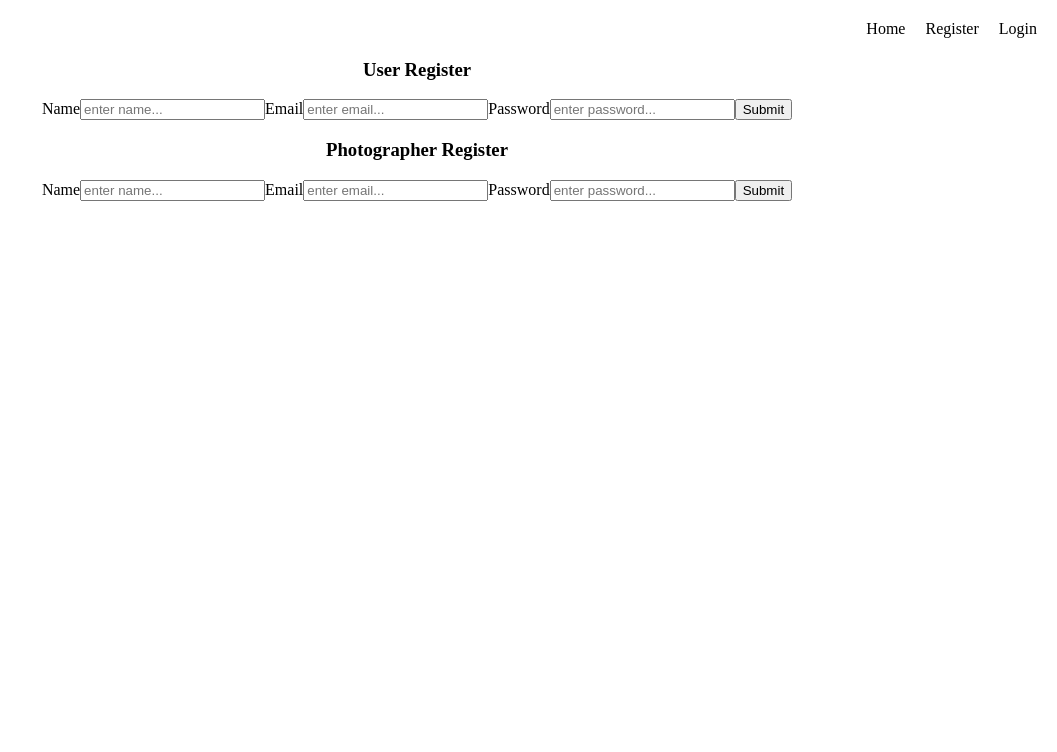
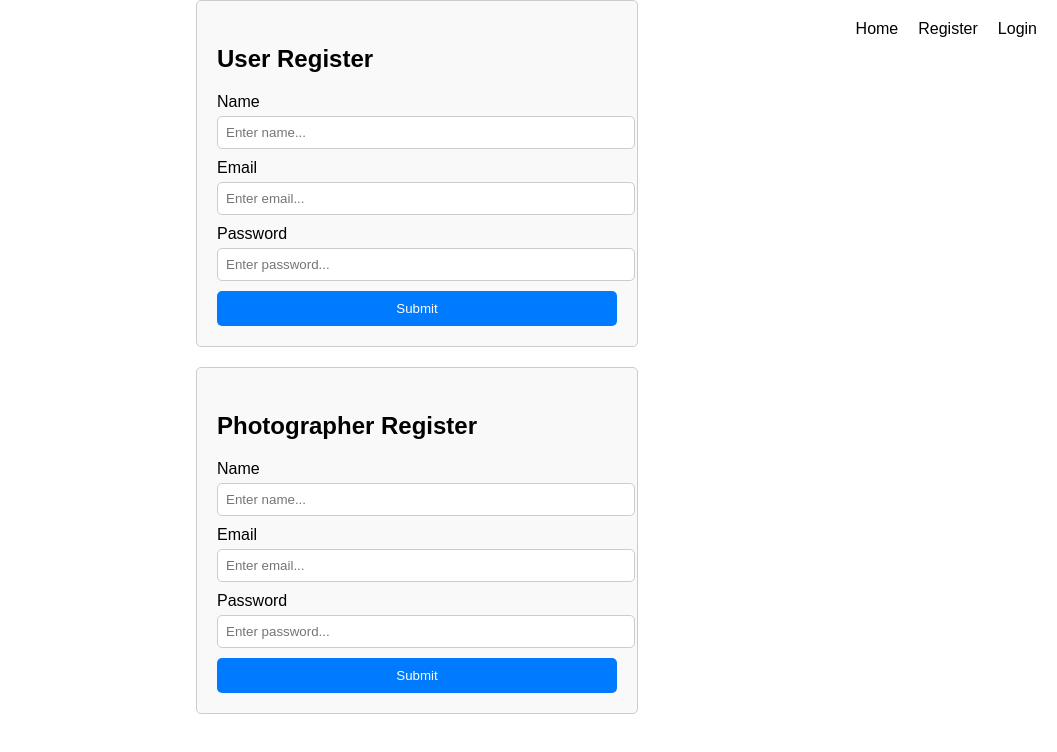
Before and after one commit to ayay2002/4EverMemories, a React (Vite) app in the folder client/: page /register in a window 1280 px wide. Shown: the top 752 px of the page, without its empty margins (223-1280 px from the left). Built offline with nearby package versions, Linux system fonts and the light colour scheme; no server answers.

Commit message:
update to home.jsx css and register.jsx css

```diff
--- a/client/src/App.jsx
+++ b/client/src/App.jsx
@@ -1,4 +1,5 @@
-import './App.css'
+import './index.css'; // Import the index.css file
+
 import { Routes, Route } from 'react-router-dom';
 import Navbar from '../src/components/Navbar';
 import Home from '../src/pages/Home';
--- a/client/src/index.css
+++ b/client/src/index.css
@@ -1,71 +1,29 @@
-/* :root {
-  font-family: Inter, system-ui, Avenir, Helvetica, Arial, sans-serif;
-  line-height: 1.5;
-  font-weight: 400;
+/* App.jsx Global CSS */
 
-  color-scheme: light dark;
-  color: rgba(255, 255, 255, 0.87);
-  background-color: #242424;
-
-  font-synthesis: none;
-  text-rendering: optimizeLegibility;
-  -webkit-font-smoothing: antialiased;
-  -moz-osx-font-smoothing: grayscale;
+/* Apply global styles to the entire application */
+body {
+  font-family: Arial, sans-serif;
+  margin: 0;
+  padding: 0;
 }
 
-a {
-  font-weight: 500;
-  color: #646cff;
-  text-decoration: inherit;
-}
-a:hover {
-  color: #535bf2;
+/* Add styles for the navbar */
+.navbar {
+  background-color: #333;
+  color: #fff;
+  padding: 10px 20px;
 }
 
-body {
-  margin: 0;
-  display: flex;
-  place-items: center;
-  min-width: 320px;
-  min-height: 100vh;
+.navbar a {
+  color: #fff;
+  text-decoration: none;
+  margin-right: 20px;
 }
 
-h1 {
-  font-size: 3.2em;
-  line-height: 1.1;
+.navbar a:hover {
+  text-decoration: underline;
 }
 
-button {
-  border-radius: 8px;
-  border: 1px solid transparent;
-  padding: 0.6em 1.2em;
-  font-size: 1em;
-  font-weight: 500;
-  font-family: inherit;
-  background-color: #1a1a1a;
-  cursor: pointer;
-  transition: border-color 0.25s;
-}
-button:hover {
-  border-color: #646cff;
-}
-button:focus,
-button:focus-visible {
-  outline: 4px auto -webkit-focus-ring-color;
-}
-
-@media (prefers-color-scheme: light) {
-  :root {
-    color: #213547;
-    background-color: #ffffff;
-  }
-  a:hover {
-    color: #747bff;
-  }
-  button {
-    background-color: #f9f9f9;
-  }
-} */
 
 
 /* dashboard.jsx CSS */
@@ -129,6 +87,17 @@ button:focus-visible {
   text-align: center;
 }
 
+.banner {
+  background-color: #007bff;
+  color: #fff;
+  padding: 20px;
+  margin-bottom: 20px;
+}
+
+.banner h1 {
+  font-size: 24px;
+}
+
 .home-header {
   font-size: 24px;
   margin-bottom: 20px;
@@ -143,6 +112,7 @@ button:focus-visible {
   font-size: 18px;
   margin-bottom: 20px;
 }
+
 
 /* Login.jsx CSS*/
 
@@ -252,3 +222,49 @@ button:focus-visible {
 .hidden-input {
   display: none;
 }
+
+/* Register.jsx CSS */
+
+.user-form,
+.photographer-form {
+  max-width: 400px;
+  margin: 0 auto;
+  padding: 20px;
+  border: 1px solid #ccc;
+  border-radius: 5px;
+  background-color: #f9f9f9;
+  margin-bottom: 20px;
+}
+
+.form-header {
+  font-size: 24px;
+  margin-bottom: 20px;
+}
+
+.form-label {
+  display: block;
+  margin-bottom: 5px;
+}
+
+.form-input {
+  width: 100%;
+  padding: 8px;
+  margin-bottom: 10px;
+  border: 1px solid #ccc;
+  border-radius: 5px;
+}
+
+.form-button {
+  width: 100%;
+  padding: 10px;
+  background-color: #007bff;
+  color: #fff;
+  border: none;
+  border-radius: 5px;
+  cursor: pointer;
+  transition: background-color 0.3s ease;
+}
+
+.form-button:hover {
+  background-color: #0056b3;
+}
--- a/client/src/pages/Home.jsx
+++ b/client/src/pages/Home.jsx
@@ -3,6 +3,9 @@ import React from 'react';
 export default function Home() {
   return (
     <div className="home-container">
+      <div className="banner">
+        <h1>Welcome to Our Photography Studio</h1>
+      </div>
       <div>
         <p>Hello! Please select from one of the choices above.</p>
       </div>
--- a/client/src/pages/Register.jsx
+++ b/client/src/pages/Register.jsx
@@ -1,90 +1,84 @@
-import { useState } from "react";
+import React, { useState } from "react";
 import axios from "axios";
 import { toast } from 'react-hot-toast';
 import { useNavigate } from "react-router-dom";
 
 export default function Register() {
     const navigate = useNavigate()
-    const [data1, setData1] = useState({
+    const [user, setUser] = useState({
         name: '',
         email: '',
         password: '',
     })
 
-    const [data2, setData2] = useState({
+    const [photographer, setPhotographer] = useState({
         name: '',
         email: '',
         password: '',
     })
 
-
-
     const registerUser = async (e) => {
         e.preventDefault()
-        const { name, email, password } = data1
+        const { name, email, password } = user
         try {
-            const { data1 } = await axios.post('/register', {
+            const response = await axios.post('/register', {
                 name, email, password
             })
-            if (data1.error) {
-                if (data.error) {
-                    toast.error(data.error)
-                } else {
-                    setData1({})
-                    toast.success('Login successful, Welcome!')
-                    navigate('/login')
-                }
+            if (response.data.error) {
+                toast.error(response.data.error)
+            } else {
+                setUser({})
+                toast.success('Registration successful!')
+                navigate('/login')
             }
         } catch (error) {
-            console.log(error)
+            console.error(error)
         }
     }
 
     const registerPhotographer = async (e) => {
         e.preventDefault()
-        const { name, email, password } = data2
+        const { name, email, password } = photographer
         try {
-            const { data2 } = await axios.post('/register', {
+            const response = await axios.post('/register', {
                 name, email, password
             })
-            if (data2.error) {
-                toast.error(data.error)
+            if (response.data.error) {
+                toast.error(response.data.error)
             } else {
-                setData2({})
-                toast.success('Login successful, Welcome!')
+                setPhotographer({})
+                toast.success('Registration successful!')
                 navigate('/login')
             }
         } catch (error) {
-            console.log(error)
+            console.error(error)
         }
     }
-
-
 
     return (
         <div>
             <div className="user-form">
-                <h3>User Register</h3>
+                <h3 className="form-header">User Register</h3>
                 <form onSubmit={registerUser}>
-                    <label>Name</label>
-                    <input type="text" placeholder='enter name...' value={data1.name} onChange={(e) => setData1({ ...data1, name: e.target.value })} />
-                    <label>Email</label>
-                    <input type="email" placeholder='enter email...' value={data1.email} onChange={(e) => setData1({ ...data1, email: e.target.value })} />
-                    <label>Password</label>
-                    <input type="password" placeholder='enter password...' value={data1.password} onChange={(e) => setData1({ ...data1, password: e.target.value })} />
-                    <button type='submit'>Submit</button>
+                    <label className="form-label">Name</label>
+                    <input type="text" className="form-input" placeholder='Enter name...' value={user.name} onChange={(e) => setUser({ ...user, name: e.target.value })} />
+                    <label className="form-label">Email</label>
+                    <input type="email" className="form-input" placeholder='Enter email...' value={user.email} onChange={(e) => setUser({ ...user, email: e.target.value })} />
+                    <label className="form-label">Password</label>
+                    <input type="password" className="form-input" placeholder='Enter password...' value={user.password} onChange={(e) => setUser({ ...user, password: e.target.value })} />
+                    <button type='submit' className="form-button">Submit</button>
                 </form>
             </div>
             <div className="photographer-form">
-                <h3>Photographer Register</h3>
+                <h3 className="form-header">Photographer Register</h3>
                 <form onSubmit={registerPhotographer}>
-                    <label>Name</label>
-                    <input type="text" placeholder='enter name...' value={data2.name} onChange={(e) => setData2({ ...data2, name: e.target.value })} />
-                    <label>Email</label>
-                    <input type="email" placeholder='enter email...' value={data2.email} onChange={(e) => setData2({ ...data2, email: e.target.value })} />
-                    <label>Password</label>
-                    <input type="password" placeholder='enter password...' value={data2.password} onChange={(e) => setData2({ ...data2, password: e.target.value })} />
-                    <button type='submit'>Submit</button>
+                    <label className="form-label">Name</label>
+                    <input type="text" className="form-input" placeholder='Enter name...' value={photographer.name} onChange={(e) => setPhotographer({ ...photographer, name: e.target.value })} />
+                    <label className="form-label">Email</label>
+                    <input type="email" className="form-input" placeholder='Enter email...' value={photographer.email} onChange={(e) => setPhotographer({ ...photographer, email: e.target.value })} />
+                    <label className="form-label">Password</label>
+                    <input type="password" className="form-input" placeholder='Enter password...' value={photographer.password} onChange={(e) => setPhotographer({ ...photographer, password: e.target.value })} />
+                    <button type='submit' className="form-button">Submit</button>
                 </form>
             </div>
         </div>
```
